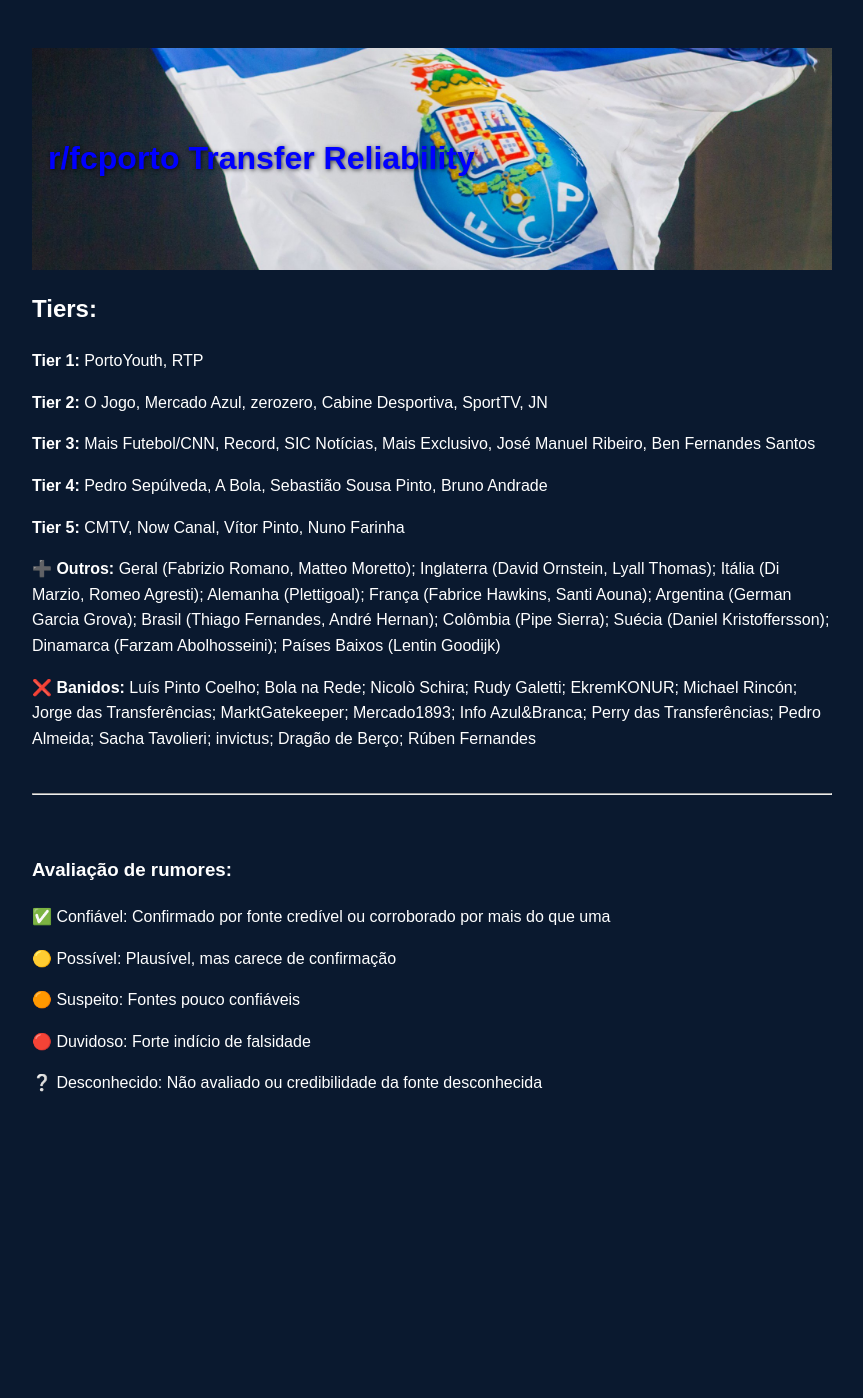
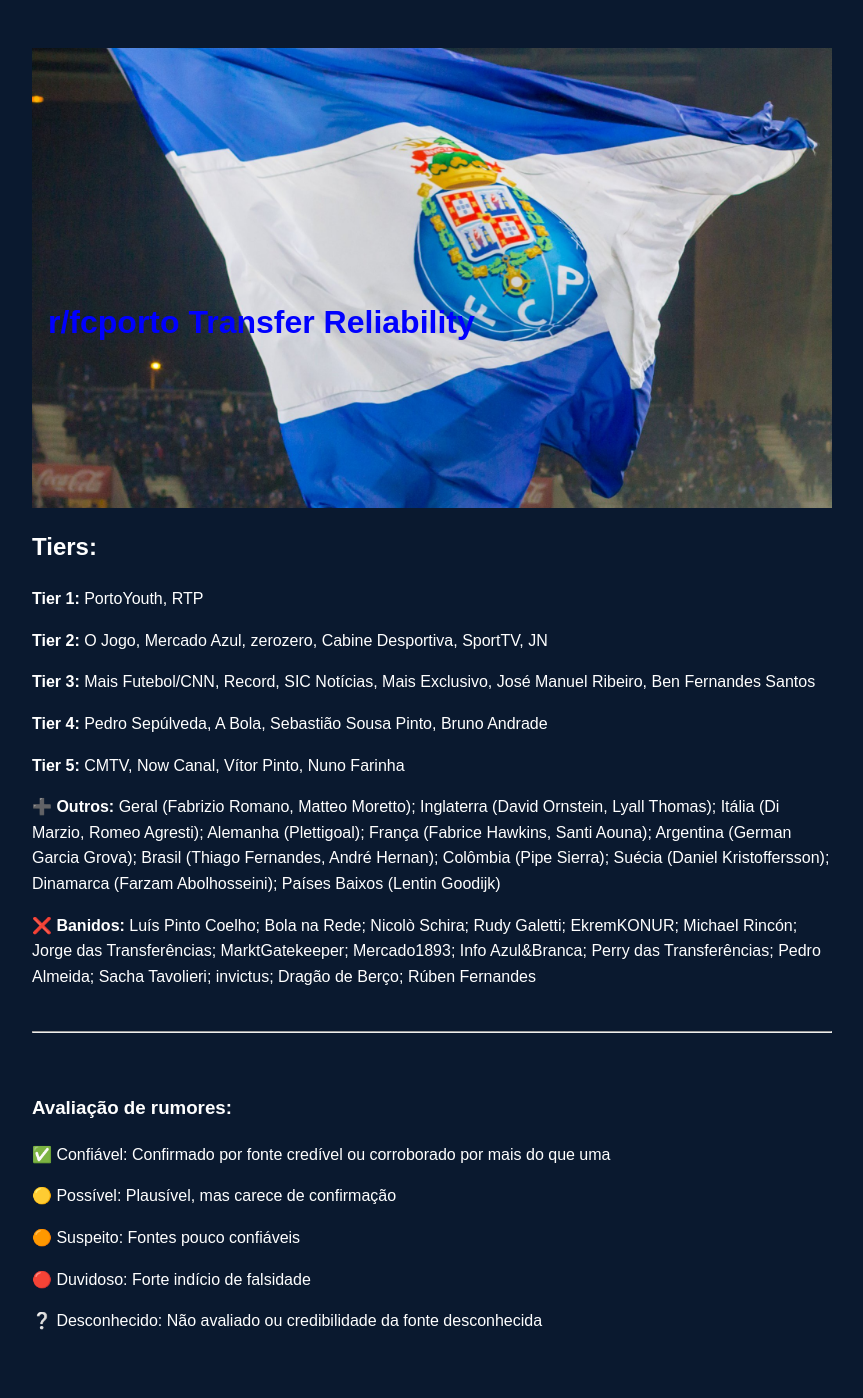
Before and after one commit to Azrial1739/teste-transfer, a Jekyll site: the page built from index.md, in a window 1280 px wide. Shown: the whole page, without its empty margins (208-1071 px from the left). Built offline with Jekyll 4.4.1, drawn with Linux system fonts in a browser that asks for light colours; before the commit the page ends 1160 px from its top, so only the background shows below that.

Commit message:
Update default.html

```diff
--- a/_layouts/default.html
+++ b/_layouts/default.html
@@ -16,17 +16,22 @@
     a { color: #00bfff; }
     h1, h2, h3 { color: #fff; }
 
-  .banner {
+ .banner {
   background-image: url('{{ site.baseurl }}/banner.jpg');
   background-size: cover;
   background-position: center 35%;
-  padding: 4rem 1rem;
-  text-align: bottom 20%;
-  text-shadow: 1px 1px 4px rgba(0,0,0,0.7);
+  height: 300px; /* You can adjust this height */
+  display: flex;
+  align-items: flex-end;
+  justify-content: flex-start;
+  padding: 0 1rem 20%; /* Bottom padding = 20% */
+  position: relative;
 }
 
-.banner h1 {
+.banner-text h1 {
   color: blue;
+  margin: 0;
+}
 }
   }
   </style>
```
